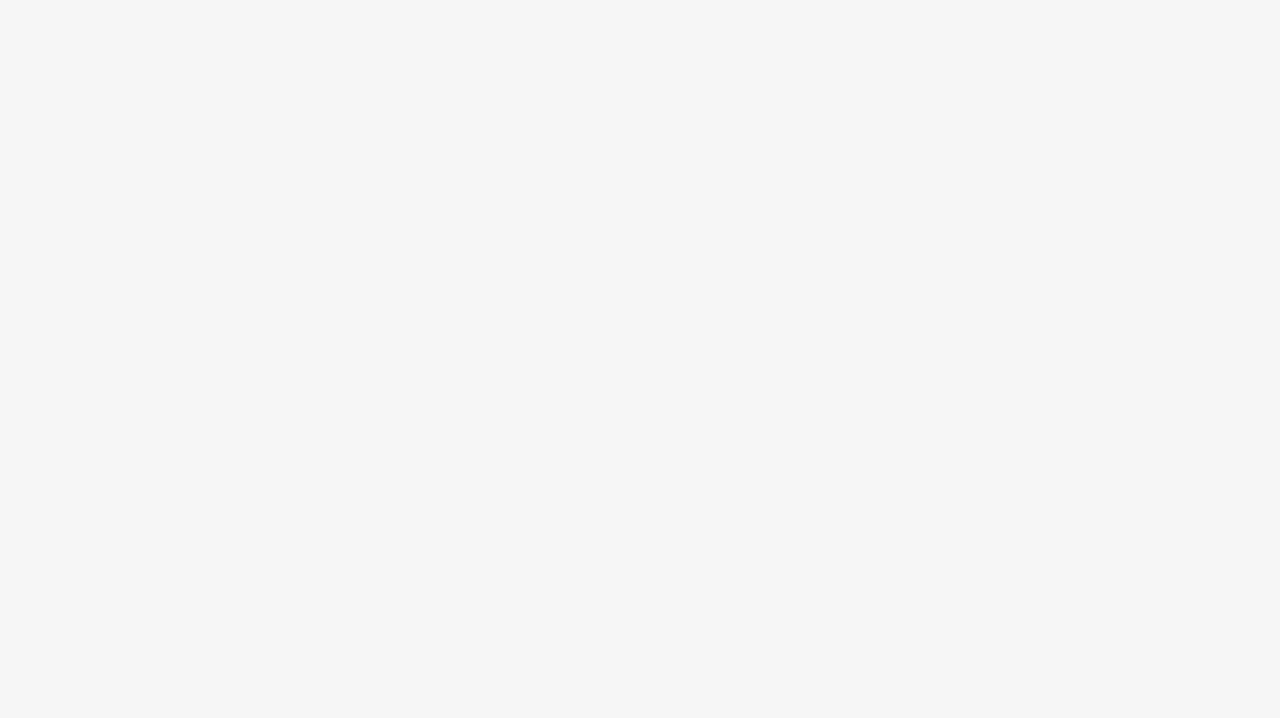
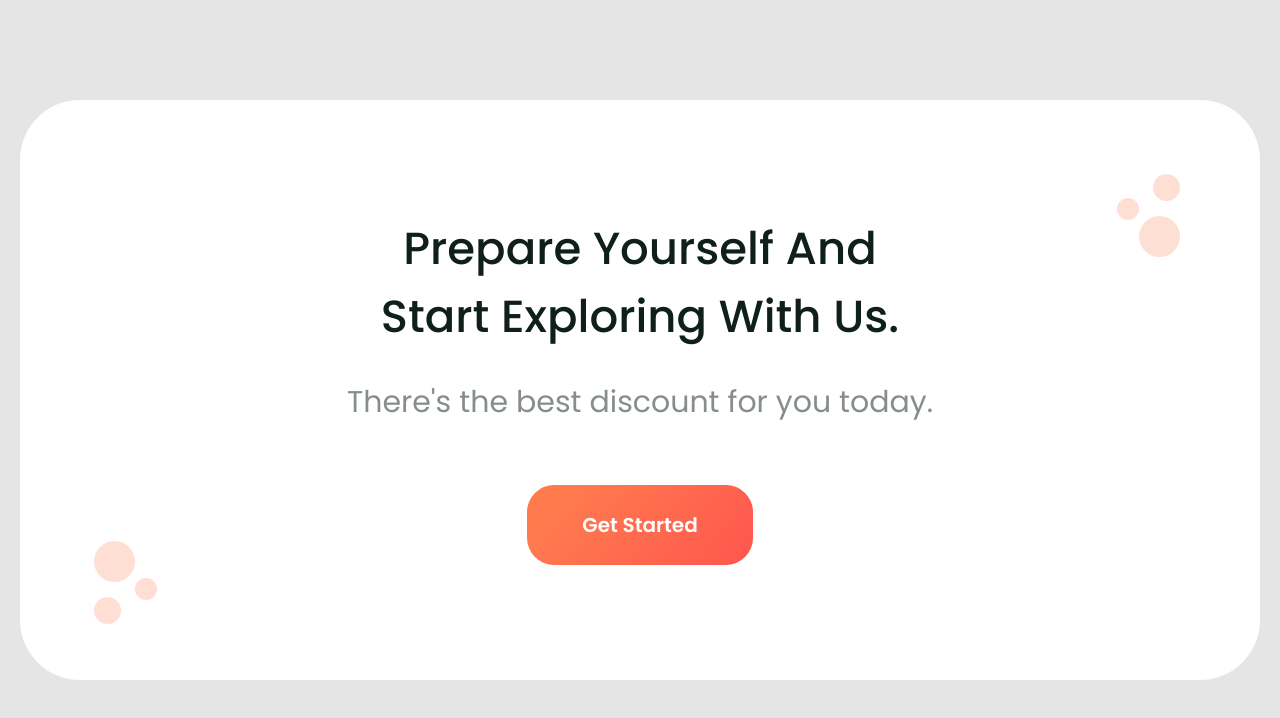
Before and after one commit to RyabovEvgeniy/GoTrip, a plain HTML site: page index.html in a window 1280 px wide. Drawn offline with nearby package versions, Linux system fonts and the light colour scheme.

Commit message:
Сверстал секцию cta

```diff
--- a/css/style.scss
+++ b/css/style.scss
@@ -3,7 +3,7 @@
 // Основные настройки страницы
 body {
 	font-family: "Poppins", sans-serif;
-	background: #f6f6f6;
+	background: #E5E5E5;
 	color: #0f1f1c;
 	font-size: 25px;
 	font-weight: 500;
@@ -317,10 +317,12 @@ body {
 }
 
 // Слайдер запущен
-.slick-slider.slick-initialized {}
+.slick-slider.slick-initialized {
+}
 
 // Слайдер с точками
-.slick-slider.slick-dotted {}
+.slick-slider.slick-dotted {
+}
 
 // Ограничивающая оболочка
 .slick-list {
@@ -340,46 +342,57 @@ body {
 }
 
 // Слайд активный (показывается)
-.slick-slide.slick-active {}
+.slick-slide.slick-active {
+}
 
 // Слайд основной
-.slick-slide.slick-current {}
-
+.slick-slide.slick-current {
+}
 
 // Слайд по центру
-.slick-slide.slick-center {}
+.slick-slide.slick-center {
+}
 
 // Клонированный слайд
-.slick-slide.slick-cloned {}
+.slick-slide.slick-cloned {
+}
 
 // Стрелка
-.slick-arrow {}
+.slick-arrow {
+}
 
 // Стрелка влево
-.slick-arrow.slick-prev {}
+.slick-arrow.slick-prev {
+}
 
 // Стрелка вправо
-.slick-arrow.slick-next {}
+.slick-arrow.slick-next {
+}
 
 // Стрелка не активная
-.slick-arrow.slick-disabled {}
+.slick-arrow.slick-disabled {
+}
 
 // Точки (булиты)
-.slick-dots {}
+.slick-dots {
+}
 
-.slick-dots li {}
+.slick-dots li {
+}
 
 // Активная точка
-.slick-dots li.slick-active {}
+.slick-dots li.slick-active {
+}
 
 // Элемент точки
-.slick-dots li button {}
+.slick-dots li button {
+}
 
 .slider {
 	position: relative;
 	height: 456px;
 }
-.slider .slick-arrow{
+.slider .slick-arrow {
 	position: absolute;
 	z-index: 10;
 	font-size: 0px;
@@ -389,13 +402,13 @@ body {
 	top: 40%;
 	width: 68px;
 	height: 68px;
-	background: linear-gradient(129.54deg, #FF7B4E 15.57%, #FF584E 95.03%), #8B8B8B;
+	background: linear-gradient(129.54deg, #ff7b4e 15.57%, #ff584e 95.03%), #8b8b8b;
 	border-radius: 34px;
 	transform: translateX(-50%);
 }
 .slider .slick-arrow.slick-prev::after {
 	content: "";
-	background: url('../img/destinations/arrow-left.svg') 0 0 / 100% no-repeat;
+	background: url("../img/destinations/arrow-left.svg") 0 0 / 100% no-repeat;
 	width: 11px;
 	height: 14px;
 	position: absolute;
@@ -409,13 +422,13 @@ body {
 	top: 40%;
 	width: 68px;
 	height: 68px;
-	background: linear-gradient(129.54deg, #FF7B4E 15.57%, #FF584E 95.03%), #8B8B8B;
+	background: linear-gradient(129.54deg, #ff7b4e 15.57%, #ff584e 95.03%), #8b8b8b;
 	border-radius: 34px;
 	transform: translateX(50%);
 }
 .slider .slick-arrow.slick-next::after {
 	content: "";
-	background: url('../img/destinations/arrow-right.svg') 0 0 / 100% no-repeat;
+	background: url("../img/destinations/arrow-right.svg") 0 0 / 100% no-repeat;
 	width: 11px;
 	height: 14px;
 	position: absolute;
@@ -436,7 +449,6 @@ body {
 	height: 456px;
 	transition: 0.2s ease;
 }
-
 
 // Customers
 
@@ -485,7 +497,6 @@ body {
 	}
 }
 .review {
-
 	// .review__client
 
 	&__client {
@@ -493,7 +504,6 @@ body {
 		column-gap: 33px;
 		align-items: center;
 		margin-bottom: 60px;
-
 	}
 
 	// .review__client-avatar
@@ -502,7 +512,7 @@ body {
 		width: 134px;
 		height: 134px;
 		border-radius: 50%;
-		background-color: #FF794E;
+		background-color: #ff794e;
 		overflow: hidden;
 	}
 
@@ -539,3 +549,69 @@ body {
 	&__rating {
 	}
 }
+
+// cta
+
+.cta {
+	padding: 100px 0px 35px;
+	// .cta__container
+
+	&__container {
+	}
+
+	// .cta__column
+
+	&__column {
+		display: flex;
+		flex-direction: column;
+		align-items: center;
+		text-align: center;
+		background: #fff;
+		border-radius: 60px;
+		padding: 115px 0px;
+		position: relative;
+		&::before,&::after {
+			position: absolute;
+			content: "";
+			width: 63px;
+			height: 83px;
+			background-repeat: no-repeat;
+			background-size: cover;
+		}
+		&::before {
+			background-image: url(../img/cta/cta-decor-01.svg);
+			left: 74px;
+			bottom: 56px;
+		}
+		&::after {
+			background-image: url(../img/cta/cta-decor-02.svg);
+			top: 74px;
+			right: 80px;
+		}
+	}
+
+	// .cta__title
+
+	&__title {
+		font-size: 45px;
+		max-width: 519px;
+		margin-bottom: 30px;
+	}
+
+	// .cta__text
+
+	&__text {
+		font-size: 30px;
+		font-weight: 400;
+		opacity: 0.5;
+		margin-bottom: 60px;
+	}
+
+	// .cta__button
+
+	&__button {
+		font-size: 20px;
+		padding: 25px 55px;
+		color: #fff;
+	}
+}
--- a/index.html
+++ b/index.html
@@ -141,11 +141,11 @@
 			<section class="cta">
 				<div class="cta__container">
 					<div class="cta__column">
-						<h2 class="cta__title"></h2>
+						<h2 class="cta__title">Prepare Yourself And Start Exploring With Us.</h2>
 						<div class="cta__text">
-							<p></p>
+							<p>There's the best discount for you today.</p>
 						</div>
-						<a href="" class="cta__button"></a>
+						<a href="#!" class="cta__button btn">Get Started</a>
 					</div>
 				</div>
 			</section>
```
Also changed, not shown: css/style.css, img/cta/cta-decor-01.svg (added), img/cta/cta-decor-02.svg (added).
